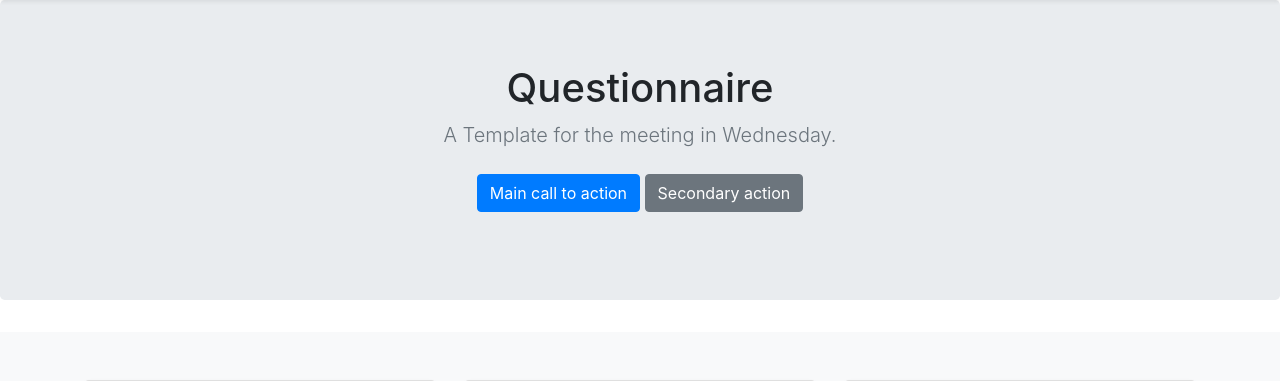
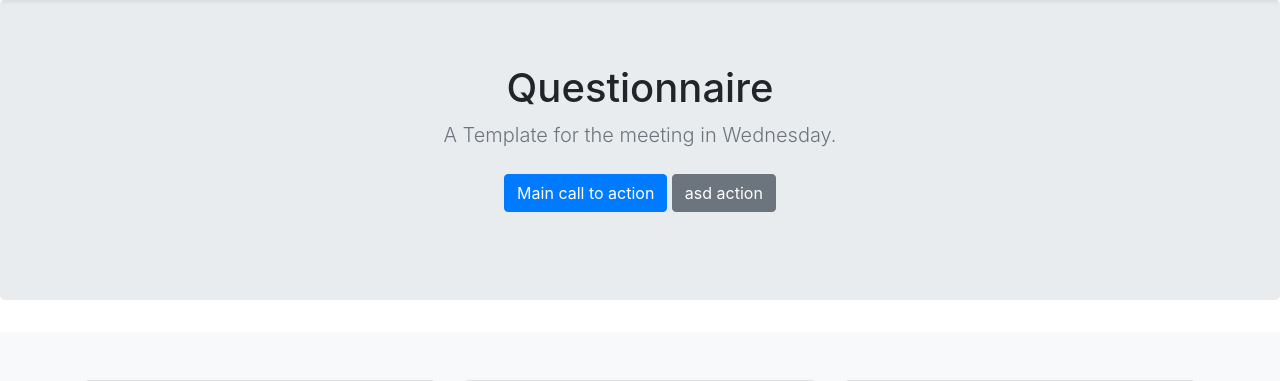
Before and after one commit to vmandlbauer-tgm/Questionaire, a PHP site: page / in a window 1280 px wide. Shown: the part 56-437 px from the top of the page. Run offline with PHP 8.4, Linux system fonts and the light colour scheme.

Commit message:
Update index.php

```diff
--- a/mainpage/index.php
+++ b/mainpage/index.php
@@ -26,7 +26,7 @@
       <p class="lead text-muted">A Template for the meeting in Wednesday.</p>
       <p>
         <a href="#" class="btn btn-primary my-2">Main call to action</a>
-        <a href="#" class="btn btn-secondary my-2">Secondary action</a>
+        <a href="#" class="btn btn-secondary my-2">asd action</a>
       </p>
     </div>
   </section>
```
